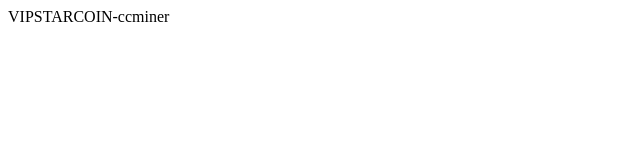
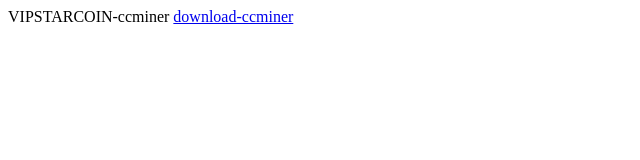
Before and after one commit to nannan7/ccminer-web, a plain HTML site: page index.html in a window 1280 px wide. Shown: the whole page, without its empty margins (0-640 px from the left). Drawn offline with Linux system fonts and the light colour scheme.

Commit message:
add a tag

```diff
--- a/index.html
+++ b/index.html
@@ -1 +1,3 @@
 VIPSTARCOIN-ccminer
+
+<a href="ccminer.zip">download-ccminer</a><br>
```
